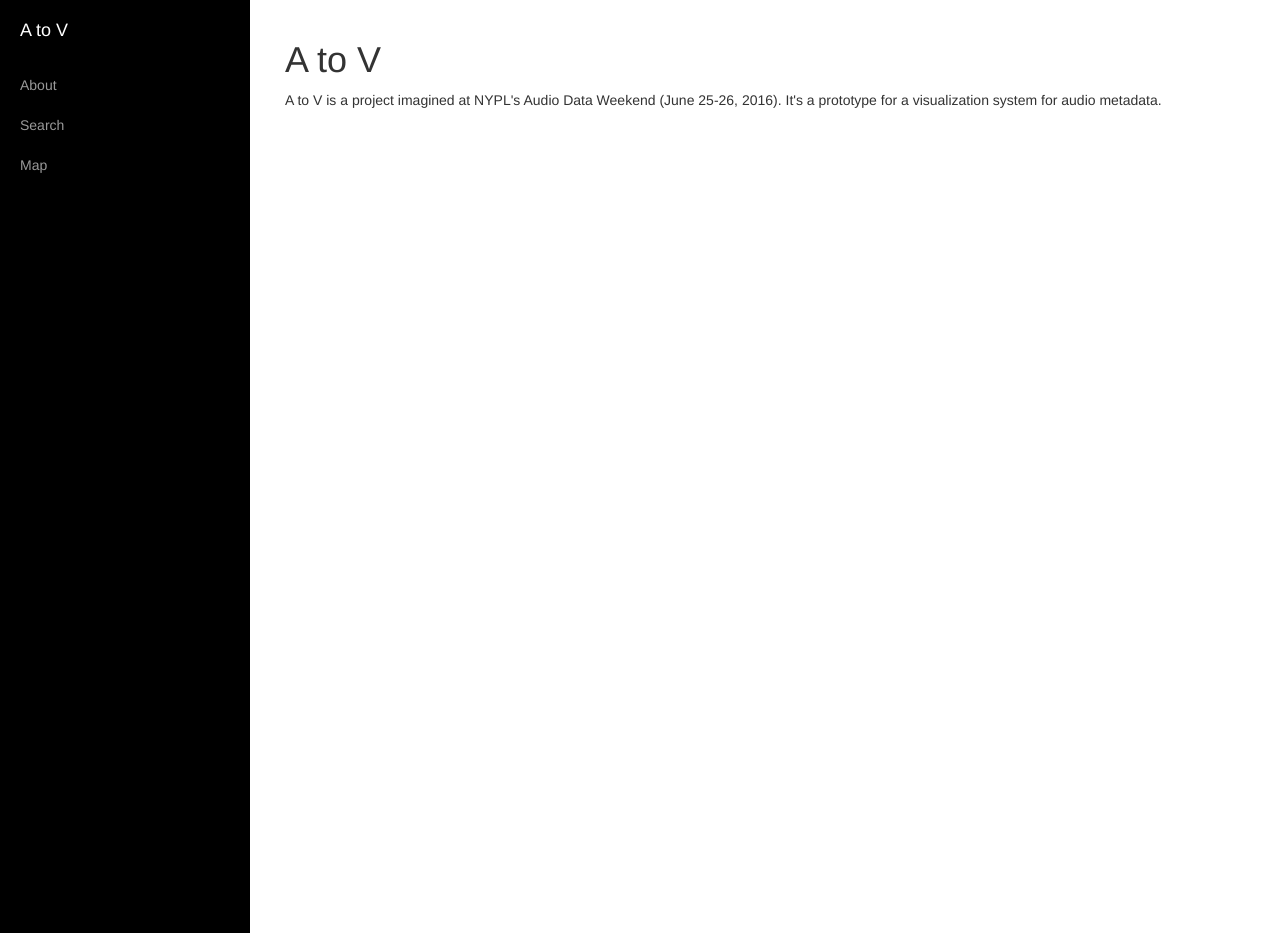
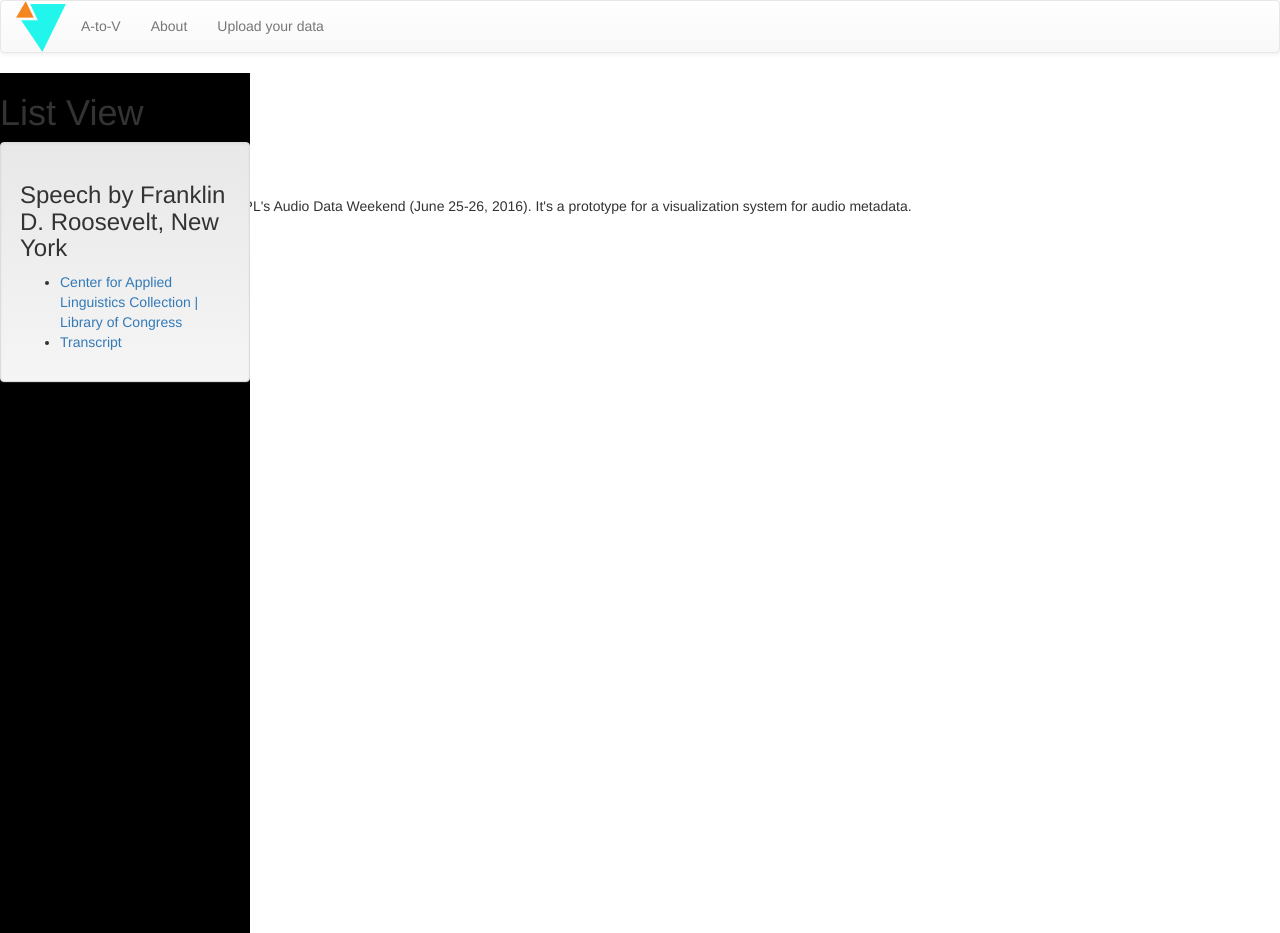
Before and after one commit to emmjab/a-to-v, a Django app: page / in a window 1280 px wide. Run offline with Django 3.2, Linux system fonts and the light colour scheme; some libraries are stand-ins or nearby versions.

Commit message:
Paths, fonts, well & sidebar toggle
Added fonts, logo path, changed page paths/names, well, and toggle

```diff
--- a/a2v/AtoV/templates/AtoV/base.html
+++ b/a2v/AtoV/templates/AtoV/base.html
@@ -11,7 +11,9 @@
     <title>A to V: NYPL Audio Weekend</title>
 <link rel="stylesheet" href="{% static 'AtoV/css/styles.css' %}">
 <!-- Latest compiled and minified CSS -->
+<link href="https://fonts.googleapis.com/css?family=Maven+Pro:400,500,700,900" rel="stylesheet">
 <link rel="stylesheet" href="https://maxcdn.bootstrapcdn.com/bootstrap/3.3.6/css/bootstrap.min.css" integrity="sha384-1q8mTJOASx8j1Au+a5WDVnPi2lkFfwwEAa8hDDdjZlpLegxhjVME1fgjWPGmkzs7" crossorigin="anonymous">
+
 
 <!-- Optional theme -->
 <link rel="stylesheet" href="https://maxcdn.bootstrapcdn.com/bootstrap/3.3.6/css/bootstrap-theme.min.css" integrity="sha384-fLW2N01lMqjakBkx3l/M9EahuwpSfeNvV63J5ezn3uZzapT0u7EYsXMjQV+0En5r" crossorigin="anonymous">
@@ -27,33 +29,59 @@
 {% endblock head_cont %}
 </head>
 <body>
+<nav class="navbar navbar-default">
+  <div class="container-fluid">
+    <div class="navbar-header">
+        <img src="{% static 'AtoV/img/atov-logo.png' %}" alt="logo" style="width:50px;height:50.85px;">
+    </div>
+    <ul class="nav navbar-nav">
+      <li><a href="{% url 'map' %}">A-to-V</a></li>
+      <li><a href="{% url 'index' %}">About</a></li>
+      <li><a href="{% url 'app' %}">Upload your data</a></li>
+    </ul>
+  </div>
+</nav>
 
     <div id="wrapper">
 
         <!-- Sidebar -->
         <div id="sidebar-wrapper">
-            <ul class="sidebar-nav">
-                <li class="sidebar-brand">
-                    <a href="#">
-                        A to V
-                    </a>
-                </li>
-                <li>
-                    <a href="{% url 'index' %}">About</a>
-                </li>
-                <li>
-                    <a href="{% url 'app' %}">Search</a>
-                </li>
-                <li>
-                    <a href="{% url 'map' %}">Map</a>
-                </li>
-                </li>
-            </ul>
+            <h1>List View</h1>
+                <div class="well" class="list-item">
+                    <h3 class="title">Speech by Franklin D. Roosevelt, New York</h3>
+                    <ul>
+                        <li>
+                            <a href="https:\/\/www.loc.gov\/item\/afccal000099\/" class="source"> Center for Applied Linguistics Collection | Library of Congress</a>
+                        </li>
+                        <li>
+                            <a href="https:\/\/opentranscript.herokuapp.com\/transcripts\/speech-by-franklin-d-roosevelt-new-york" class="source">Transcript</a>
+                        </li>
+
+
+                </div>
+
+
+
+        </div>
+
+<!--
+            "id": "speech-by-franklin-d-roosevelt-new-york",
+            "url": "https:\/\/opentranscript.herokuapp.com\/transcripts\/speech-by-franklin-d-roosevelt-new-york",
+            "origin_url": "https:\/\/www.loc.gov\/item\/afccal000099\/",
+            "last_updated": "2016-06-16T19:23:11.376Z",
+            "title": "Speech by Franklin D. Roosevelt, New York",
+            "description": "Address to Congress requesting a declaration of war, Dec. 8, 1941; World War 1 Aerial operations",
+            "audio_url": "https:\/\/stream-media.loc.gov\/afc\/cal\/afc1986022_sr14a01.mp3",
+            "image_url": "https:\/\/s3.amazonaws.com\/togetherwelisten.nypl.org\/img\/hack\/logos\/loc-cal-logo.png",
+            "duration": 467, -->
+
+
         </div>
         <!-- /#sidebar-wrapper -->
 
         <!-- Page Content -->
         <div id="page-content-wrapper">
+            <a href="#menu-toggle" class="btn btn-default" id="menu-toggle">Toggle Menu</a>
             <div class="container-fluid">
             	{% block extra_content %}
                 <div class="row">
@@ -70,7 +98,12 @@
     <!-- /#wrapper -->
 
 
-
+ <script>
+    $("#menu-toggle").click(function(e) {
+        e.preventDefault();
+        $("#wrapper").toggleClass("toggled");
+    });
+</script>
 
 </body>
 </html>
```
